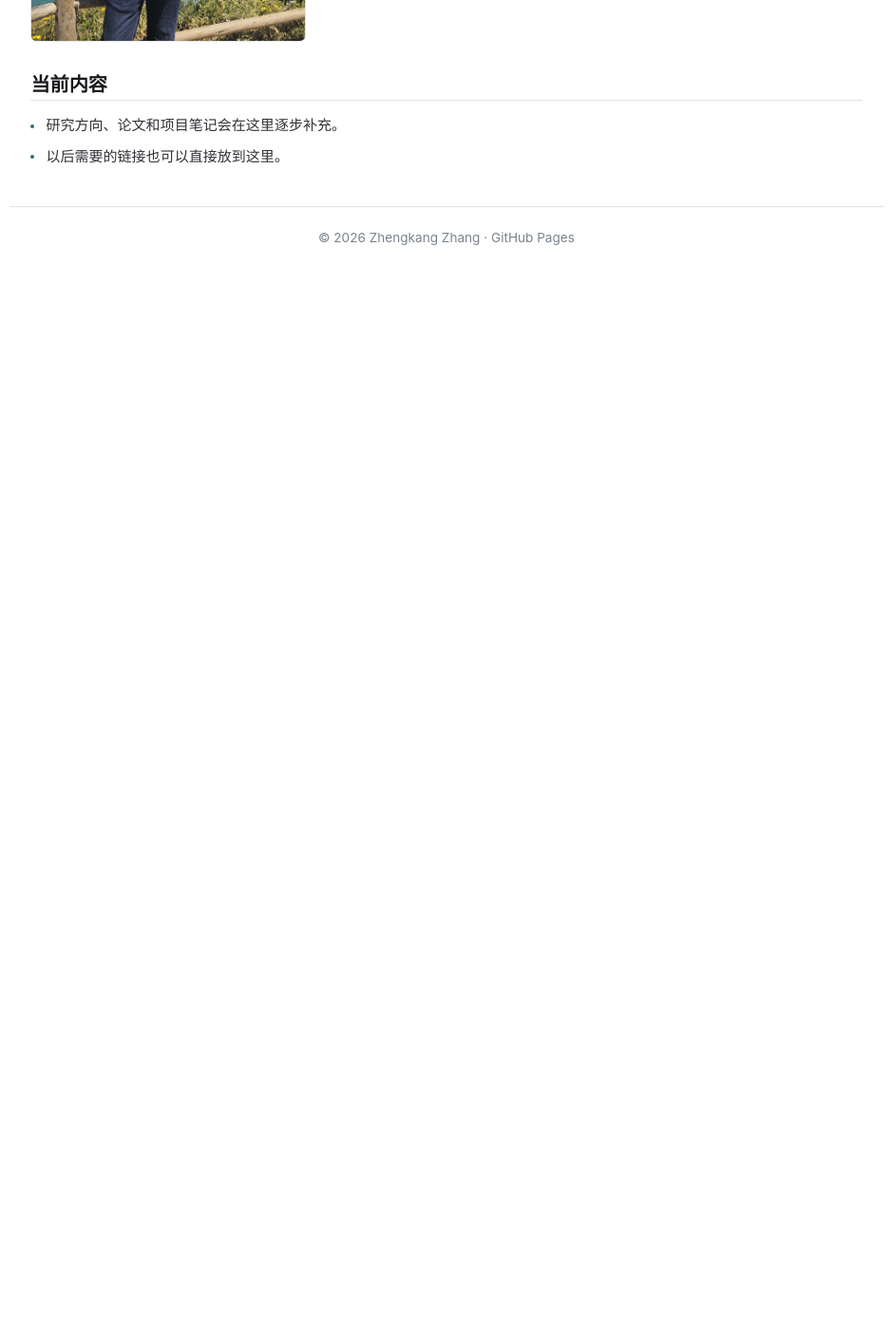
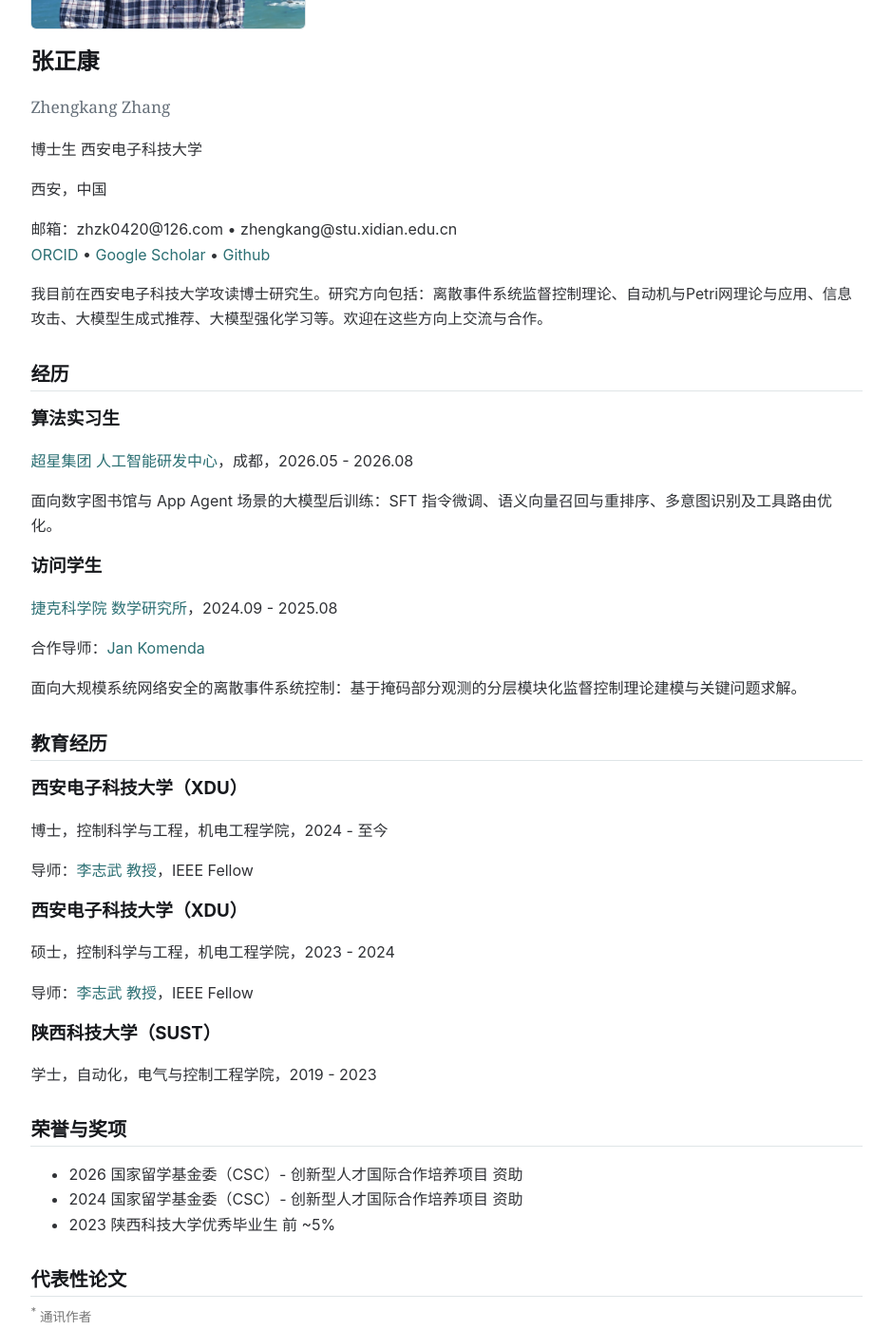
Before and after one commit to zkzh0420/zkzh0420.github.io, a Jekyll site: the page built from zh/index.html, in a window 1280 px wide and 1400 px high, scrolled down 353 px. Shown: the whole window at 95% size, without its empty margins (170-1109 px from the left). Built offline with Jekyll 4.4.1, drawn with Linux system fonts in a browser that asks for light colours; before the commit the page ends 900 px from its top, so only the background shows below that; some of the changed text lies outside the part shown.

Commit message:
Update academic homepage

```diff
--- a/_config.yml
+++ b/_config.yml
@@ -1,22 +1,22 @@
 title: "Zhengkang Zhang"
-description: "Academic homepage of Zhengkang Zhang."
+description: "Zhengkang Zhang (张正康), Ph.D. student at Xidian University. Discrete event systems, supervisory control theory, and generative AI search and recommendation."
 url: "https://zkzh0420.github.io"
 baseurl: ""
 
 author:
   name: "Zhengkang Zhang"
   name_cn: "张正康"
+  email_126: "zhzk0420@126.com"
+  email_edu: "zhengkang@stu.xidian.edu.cn"
   github: "https://github.com/zkzh0420"
-  email: ""
-  scholar: ""
-  cv: ""
+  scholar_google: "https://scholar.google.com/citations?user=n_Om_GEAAAAJ&hl=en&oi=sra"
+  orcid: "https://orcid.org/0009-0001-7125-314X"
 
 keywords:
   - Zhengkang Zhang
   - 张正康
   - academic homepage
-  - research
-  - GitHub Pages
+  - 个人主页
 
 markdown: kramdown
 highlighter: rouge
--- a/_includes/footer.html
+++ b/_includes/footer.html
@@ -1,3 +1,3 @@
 <footer class="site-footer">
-  &copy; {{ site.time | date: "%Y" }} {{ site.author.name }} · GitHub Pages
+  &copy; {{ site.time | date: "%Y" }} Zhengkang Zhang · Built with Jekyll · Hosted on GitHub Pages
 </footer>
--- a/_includes/nav.html
+++ b/_includes/nav.html
@@ -1,9 +1,7 @@
 {% assign is_zh = false %}
 {% if page.lang == "zh" %}{% assign is_zh = true %}{% endif %}
 <nav class="site-nav">
-  <a href="{% if is_zh %}{{ '/zh/' | relative_url }}{% else %}{{ '/' | relative_url }}{% endif %}" class="site-title">
-    {% if is_zh %}{{ site.author.name_cn }}{% else %}{{ site.author.name }}{% endif %}
-  </a>
+  <a href="{% if is_zh %}{{ '/zh/' | relative_url }}{% else %}{{ '/' | relative_url }}{% endif %}" class="site-title">Zhengkang Zhang 张正康</a>
   <div class="nav-links">
     {% if is_zh %}
       <a href="{{ page.alt_url | default: '/' | relative_url }}" class="lang-toggle">EN</a>
--- a/zh/index.html
+++ b/zh/index.html
@@ -1,34 +1,101 @@
 ---
 layout: home
 title: "张正康 - 个人主页"
-description: "张正康的个人学术主页。"
+description: "张正康（Zhengkang Zhang），西安电子科技大学，博士生。离散事件系统，监督控制理论，AI生成式搜推。"
 lang: zh
 permalink: /zh/
 alt_url: /
 ---
 
-<section class="hero" id="about">
-  <img class="profile-photo" src="{{ '/img/Profile.jpg' | relative_url }}" alt="张正康">
-  <div class="hero-copy">
-    <p class="eyebrow">个人主页</p>
+<!-- Profile -->
+<section class="profile">
+  <img src="{{ '/images/Profile.jpg' | relative_url }}" alt="张正康" class="profile-photo">
+  <div class="profile-info">
     <h1>张正康</h1>
     <p class="name-cn">Zhengkang Zhang</p>
-    <p class="bio">
-      这是我的个人学术主页。我会在这里放置简要介绍、研究笔记和常用链接。
-    </p>
-    <p class="meta-links">
-      {% if site.author.github %}<a href="{{ site.author.github }}" target="_blank" rel="noopener">GitHub</a>{% endif %}
-      {% if site.author.email %}<span class="sep">·</span> <a href="mailto:{{ site.author.email }}">{{ site.author.email }}</a>{% endif %}
-      {% if site.author.scholar %}<span class="sep">·</span> <a href="{{ site.author.scholar }}" target="_blank" rel="noopener">Google Scholar</a>{% endif %}
-      {% if site.author.cv %}<span class="sep">·</span> <a href="{{ site.author.cv | relative_url }}" target="_blank" rel="noopener">CV</a>{% endif %}
+    <p class="title-line">博士生 西安电子科技大学</p>
+    <p class="affiliation">西安，中国</p>
+    <p class="contact">
+      邮箱：{{ site.author.email_126 }} &bull; {{ site.author.email_edu }}<br>
+      <a href="{{ site.author.orcid }}" target="_blank">ORCID</a>
+      &bull;
+      <a href="{{ site.author.scholar_google }}" target="_blank">Google Scholar</a>
+      &bull;
+      <a href="{{ site.author.github }}" target="_blank">Github</a>
     </p>
   </div>
 </section>
 
-<section class="section">
-  <h2>当前内容</h2>
-  <ul class="compact-list">
-    <li>研究方向、论文和项目笔记会在这里逐步补充。</li>
-    <li>以后需要的链接也可以直接放到这里。</li>
+<!-- Bio -->
+<p class="bio">
+  我目前在西安电子科技大学攻读博士研究生。研究方向包括：离散事件系统监督控制理论、自动机与Petri网理论与应用、信息攻击、大模型生成式推荐、大模型强化学习等。欢迎在这些方向上交流与合作。
+</p>
+
+<!-- Work Experience -->
+<section class="section" id="experience">
+  <h2>经历</h2>
+
+  <div class="entry">
+    <h3>算法实习生</h3>
+    <p class="meta"><a href="https://www.chaoxing.com/" target="_blank">超星集团 人工智能研发中心</a>，成都，2026.05 - 2026.08</p>
+    <p>面向数字图书馆与 App Agent 场景的大模型后训练：SFT 指令微调、语义向量召回与重排序、多意图识别及工具路由优化。</p>
+  </div>
+
+  <div class="entry">
+    <h3>访问学生</h3>
+    <p class="meta"><a href="https://www.math.cas.cz/" target="_blank">捷克科学院 数学研究所</a>，2024.09 - 2025.08</p>
+    <p class="meta">合作导师：<a href="https://www.math.cas.cz/index.php/members/researcher/50" target="_blank" rel="noopener">Jan Komenda</a></p>
+     <p>面向大规模系统网络安全的离散事件系统控制：基于掩码部分观测的分层模块化监督控制理论建模与关键问题求解。</p>
+  </div>
+</section>
+
+<!-- Education -->
+<section class="section" id="education">
+  <h2>教育经历</h2>
+
+  <div class="entry">
+    <h3>西安电子科技大学（XDU）</h3>
+    <p class="meta">博士，控制科学与工程，机电工程学院，2024 - 至今</p>
+    <p>导师：<a href="https://www.xidian.edu.cn/info/1020/3117.htm" target="_blank">李志武 教授</a>，IEEE Fellow</p>
+  </div>
+
+  <div class="entry">
+    <h3>西安电子科技大学（XDU）</h3>
+    <p class="meta">硕士，控制科学与工程，机电工程学院，2023 - 2024</p>
+    <p>导师：<a href="https://www.xidian.edu.cn/info/1020/3117.htm" target="_blank">李志武 教授</a>，IEEE Fellow</p>
+  </div>
+
+  <div class="entry">
+    <h3>陕西科技大学（SUST）</h3>
+    <p class="meta">学士，自动化，电气与控制工程学院，2019 - 2023</p>
+  </div>
+</section>
+
+<!-- Honors -->
+<section class="section" id="honors">
+  <h2>荣誉与奖项</h2>
+  <ul class="honors-list">
+    <li><span class="honor-year">2026</span> 国家留学基金委（CSC）- 创新型人才国际合作培养项目 资助</li>
+    <li><span class="honor-year">2024</span> 国家留学基金委（CSC）- 创新型人才国际合作培养项目 资助</li>
+    <li><span class="honor-year">2023</span> 陕西科技大学优秀毕业生 <span class="rank-badge">前 ~5%</span></li>
   </ul>
 </section>
+
+<!-- Publications -->
+<section class="section" id="publications">
+  <h2>代表性论文</h2>
+  <p style="font-size:0.85rem;color:#777;margin-top:-0.4rem;">
+    <sup>*</sup> 通讯作者
+  </p>
+  <div class="pub-entry">
+    <p class="pub-title">Hierarchical Supervisory Control of Discrete Event Systems: Normality Under Masks</p>
+    <p class="pub-authors"><strong>Zhengkang Zhang</strong>, Shaopeng Hu, Jan Komenda*, Zhiwu Li</p>
+    <p class="pub-venue">IEEE Transactions on Automatic Control &bull; <a href="{{ '/files/Hierarchical Supervisory Control of Discrete Event Systems_Normality Under Masks.pdf' | relative_url }}" target="_blank">[pdf]</a></p>
+  </div>
+
+  <div class="pub-entry">
+    <p class="pub-title">Modular Supervisory Control of Discrete Event Systems: Normality Under Masks</p>
+    <p class="pub-authors">Shaopeng Hu, <strong>Zhengkang Zhang</strong>, Jan Komenda*, Zhiwu Li</p>
+    <p class="pub-venue">Submitted &bull; <a href="{{ '/files/Modular Supervisory Control of Discrete Event Systems_Normality Under Masks.pdf' | relative_url }}" target="_blank">[pdf]</a></p>
+  </div>
+</section>
```
Also changed, not shown: images/Profile.jpg (added), img/Profile.jpg (deleted).
